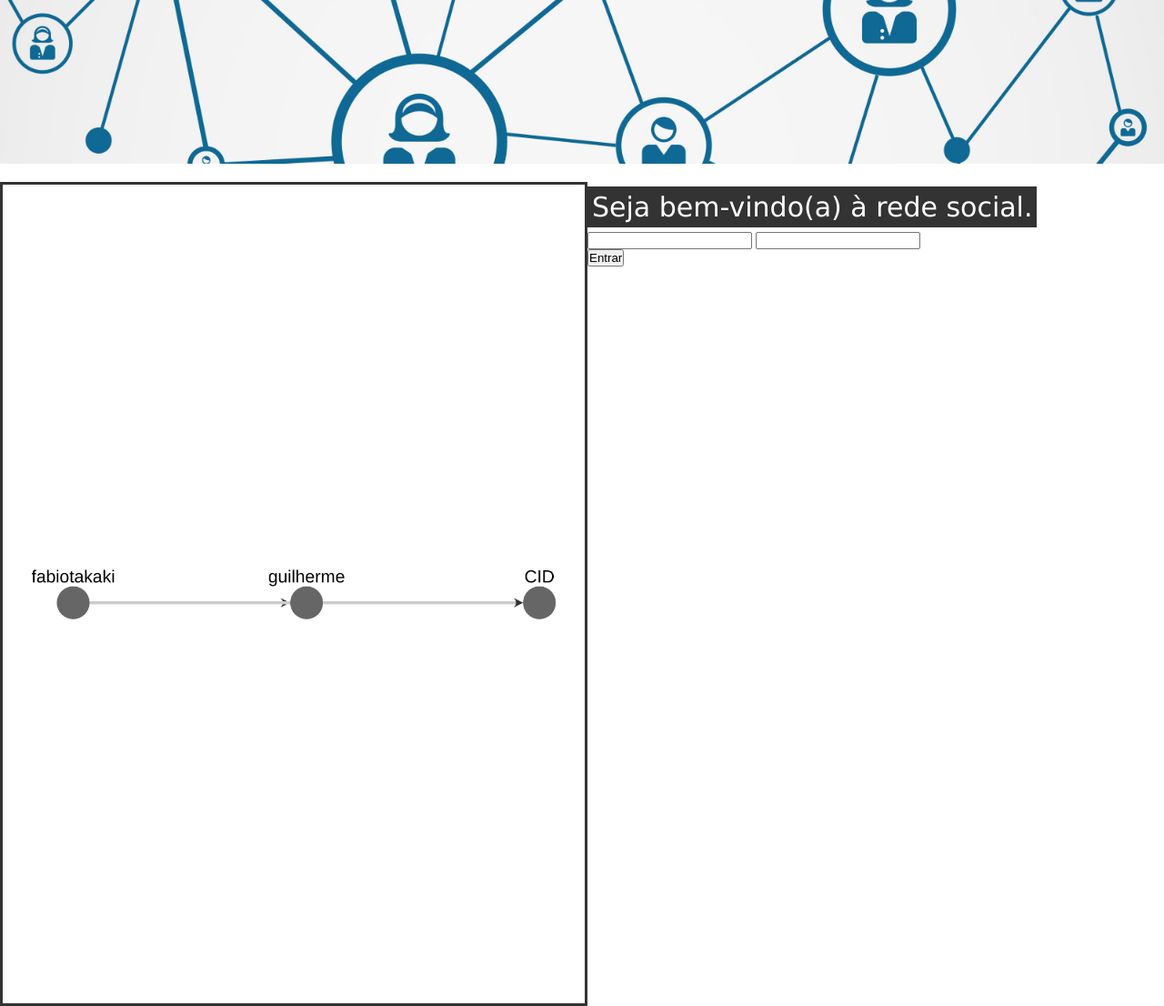
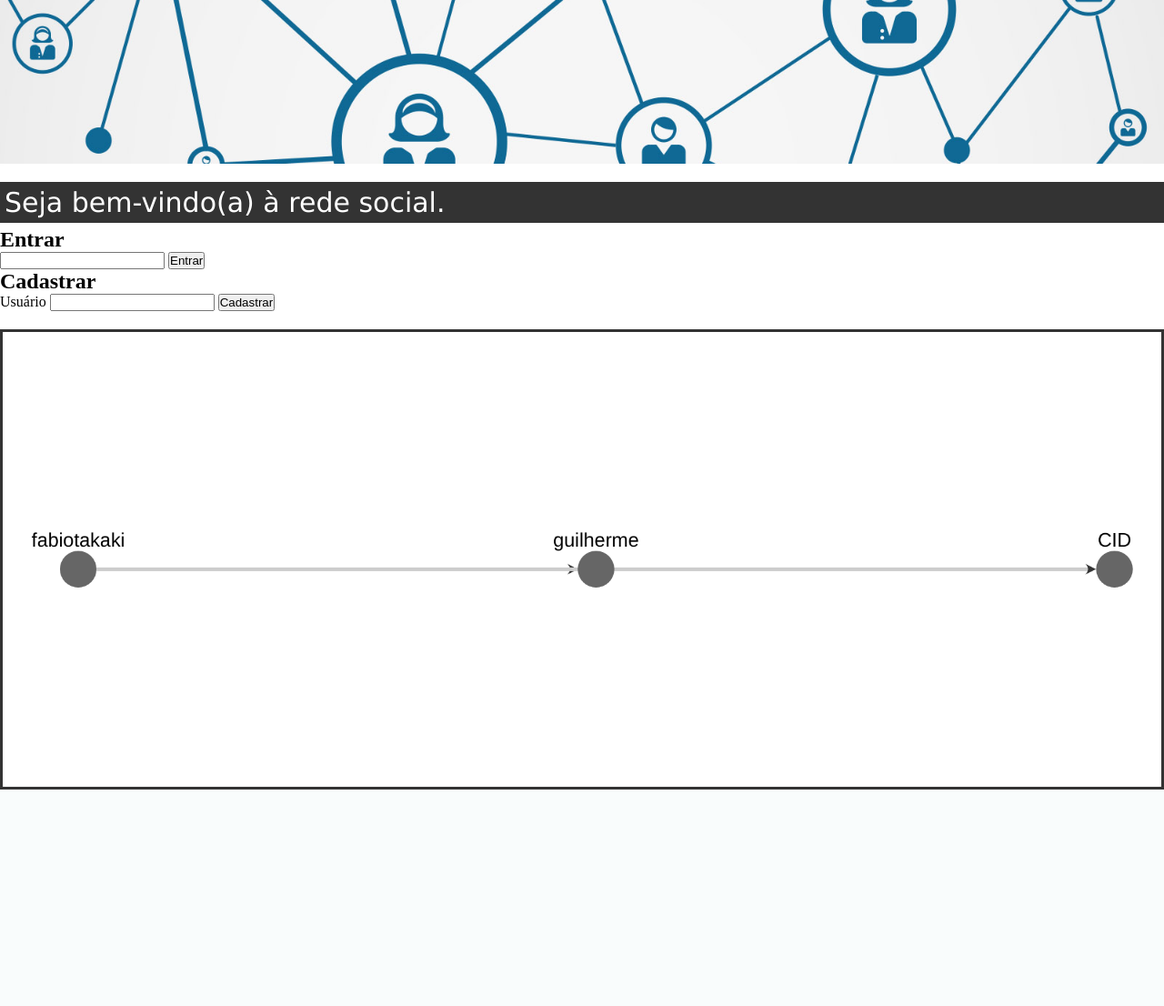
Before and after one commit to fabiotakaki/GraphSocialNetwork, a PHP site: page / in a window 1280 px wide. Shown: the part 420-1526 px from the top of the page at 91% size. After the commit the page ends 1288 px from the top, so only its background shows below. Run offline with PHP 8.4, Linux system fonts and the light colour scheme.

Commit message:
register ok

```diff
--- a/css/style.css
+++ b/css/style.css
@@ -3,14 +3,12 @@
   padding: 0; }
 
 #cy {
-  width: 50%;
-  height: 900px;
+  height: 500px;
   display: block;
-  float: left;
   border: 3px solid #333; }
 
 #social-network {
-  float: left; }
+  margin: 20px 0; }
   #social-network h1 {
     font: 30px Verdana;
     padding: 5px;
--- a/css/style.scss
+++ b/css/style.scss
@@ -4,15 +4,14 @@
 }
 
 #cy {
-  width: 50%;
+
   height: 500px;
   display: block;
-  float: left;
   border:3px solid #333;
 }
 
 #social-network{
-  float: left;
+  margin:20px 0;
   h1{
     font:30px Verdana;
     padding: 5px;
--- a/index.html
+++ b/index.html
@@ -11,17 +11,19 @@
 <header>
   <h1>Rede Social</h1>
 </header>
-
-<div id="cy"></div>
 <div id="social-network">
   <h1>Seja bem-vindo(a) à rede social.</h1>
-  <form>
-    <input type="text" name="user">
-    <input type="password" name="password">
-  </form>
+
+  <h2>Entrar</h2>
+  <input type="text" name="user">
   <button id="teste">Entrar</button>
+
+  <h2>Cadastrar</h2>
+  <label>Usuário</label>
+  <input type="text" name="user" id="user_register">
+  <button id="register">Cadastrar</button>
 </div>
-
+<div id="cy"></div>
 <script type="text/javascript">
   var cy = cytoscape({
 
@@ -73,14 +75,38 @@
 
 });
 
-  $("#teste").click(function(){
+  $("#register").click(function(){
     cy.add({
       group: "nodes",
-      data: { weight: 75 },
-      position: { x: 200, y: 200 },
+      data: { id: $('#user_register').val() },
+     // position: { x: 200, y: 200 },
 
     });
   });
+
+  var bfs = cy.elements().bfs({
+    roots: '#e',
+    visit: function(i, depth){
+      console.log( 'visit ' + this.id() );
+
+      // // example of finding desired node
+      // if( this.data('weight') > 70 ){
+      //   return true;
+      // }
+
+      // // example of exiting search early
+      // if( this.data('weight') < 0 ){
+      //   return false;
+      // }
+    },
+    directed: true
+  });
+
+  var path = bfs.path; // path to found node
+  var found = bfs.found; // found node
+
+  // select the path
+  path.select();
 </script>
 </body>
 </html>
```
Also changed, not shown: 1 other file.
